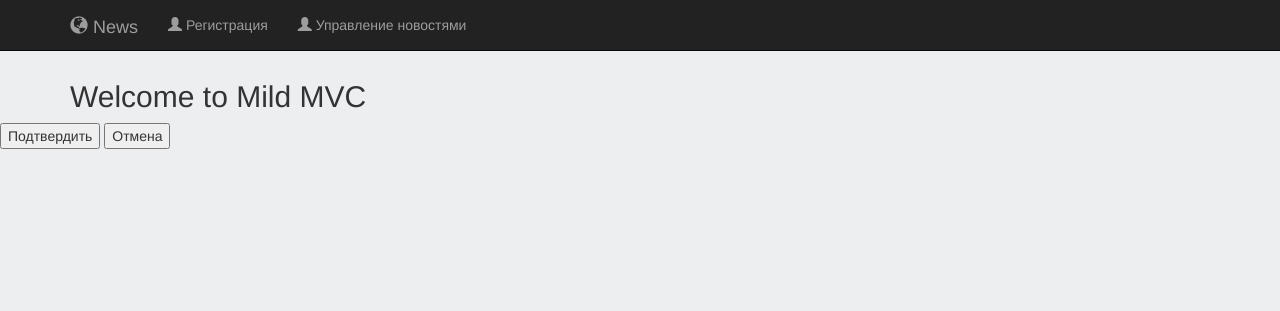
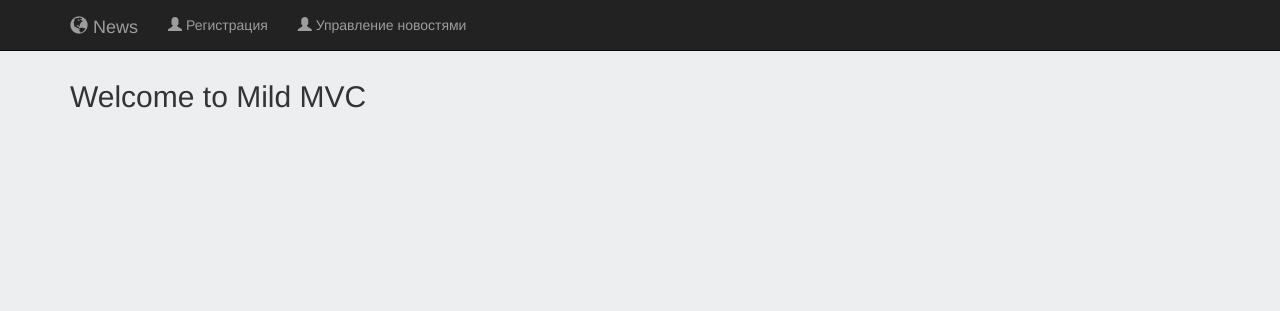
Before and after one commit to Jackson1911/homework, a PHP site: template views/home/index.php in a window 1280 px wide. Shown: the top 311 px of the page. Run offline with PHP 8.4, Linux system fonts and the light colour scheme; the template is opened without the code that fills it, so the values that code supplies are empty; some libraries are stand-ins or nearby versions.

Commit message:
Update default.php

```diff
--- a/views/layout/default.php
+++ b/views/layout/default.php
@@ -6,8 +6,6 @@
 	<link rel="stylesheet" type="text/css" href="/assets/css/bootstrap.min.css">
 	<link rel="stylesheet" type="text/css" href="/assets/css/styles.css">
 	<script type="text/javascript" src="/assets/js/jquery-3.1.1.js"></script>
-	<script type="text/javascript" src="/assets/js/bootstrap.js"></script>
-	<script type="text/javascript" src="/assets/js/bootstrap-confirmation.js"></script>
 	<script type="text/javascript" src="/assets/js/script.js"></script>
 </head>
 <body>
@@ -40,10 +38,5 @@
 		<div class="success_box">
 			<div class="success_msg"></div>
 		</div>
-		<div class="confirm_box">
-			<div class="confirm_msg"></div>
-			<button id="confirm">Подтвердить</button>
-			<button id="cancel">Отмена</button>
-		</div>
 </body>
 </html>
```
